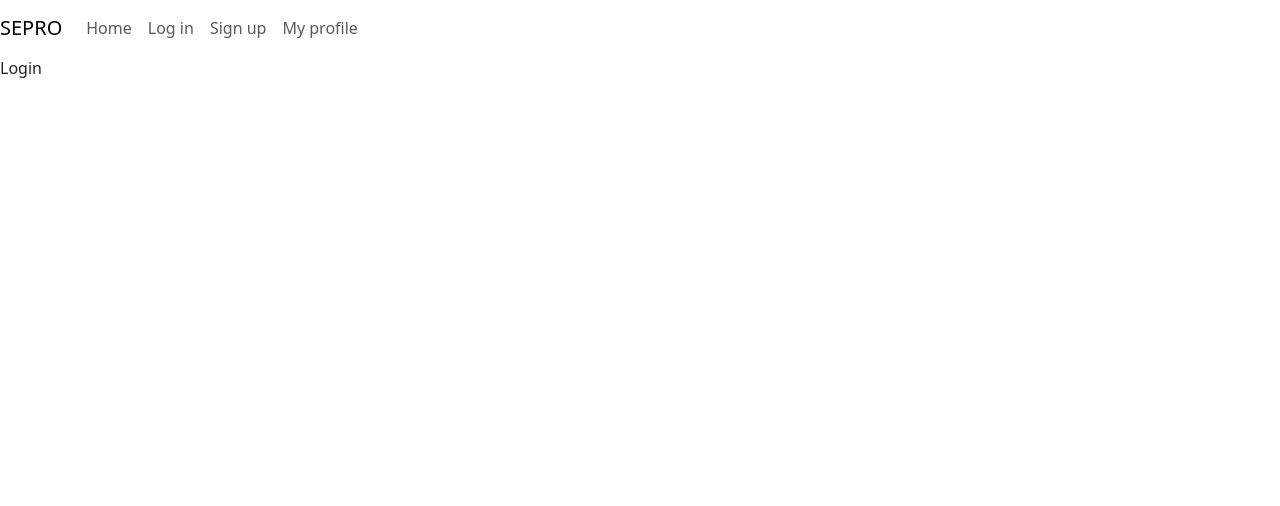
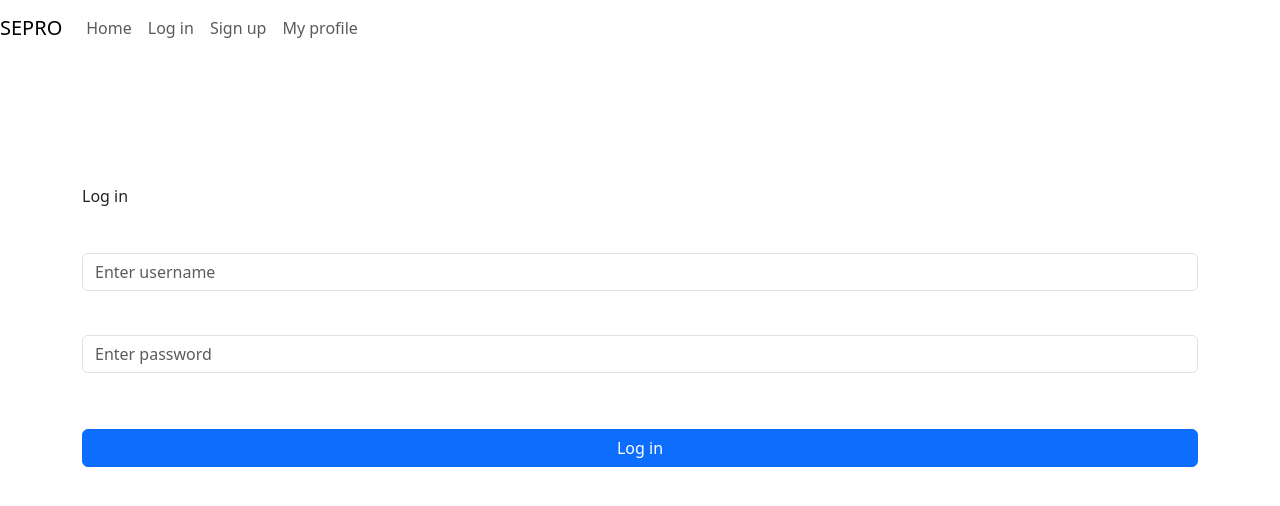
Before and after one commit to MartinYordanov374/SecureProgrammingProject, a React (Create React App) app: page /login in a window 1280 px wide. Shown: the top 506 px of the page. Built offline with nearby package versions, Linux system fonts and the light colour scheme.

Commit message:
Add login component

```diff
--- a/src/Components/Login.jsx
+++ b/src/Components/Login.jsx
@@ -1,11 +1,27 @@
 import React from 'react'
 import NavigationBar from './Navbar.jsx'
-
+import {Form, FormControl, Button, Container} from 'react-bootstrap'
+import '../Styles/Login/LoginStyles.css'
 export default function Login() {
   return (
     <div>
       <NavigationBar/>
-      Login
+      <Container className='LoginContainer'>
+        <p>Log in</p>
+        <Form>
+          <FormControl
+          className='FormField'
+          placeholder='Enter username'
+          />
+          <FormControl
+          className='FormField'
+          placeholder='Enter password'
+          />
+        </Form>
+        <Button className='LoginBtn'>Log in</Button>
+      </Container>
+
+
     </div>
   )
 }
--- a/src/Components/Post.jsx
+++ b/src/Components/Post.jsx
@@ -1,6 +1,6 @@
 import React from 'react'
 import {Container, Card} from 'react-bootstrap'
-import '../Styles/PostStyles.css'
+import '../Styles/Post/PostStyles.css'
 export default function Post() {
   return (
       <Container className='postContainer'>
--- /dev/null
+++ b/src/Styles/Login/LoginStyles.css
@@ -0,0 +1,10 @@
+.LoginContainer {
+  margin-top: 10%;
+}
+.LoginContainer .FormField {
+  margin-top: 4%;
+}
+.LoginContainer .LoginBtn {
+  margin-top: 5%;
+  width: 100%;
+}/*# sourceMappingURL=LoginStyles.css.map */
--- /dev/null
+++ b/src/Styles/Login/LoginStyles.scss
@@ -0,0 +1,10 @@
+.LoginContainer{
+    .FormField{
+        margin-top: 4%;
+    }
+    .LoginBtn{
+        margin-top: 5%;
+        width:100%;
+    }
+    margin-top: 10%;
+}
```
Also changed, not shown: src/Styles/Post/PostStyles.css (renamed from src/Styles/PostStyles.css), src/Styles/Post/PostStyles.scss (renamed from src/Styles/PostStyles.scss), 2 other files (tests, documents, lock files or other folders).
